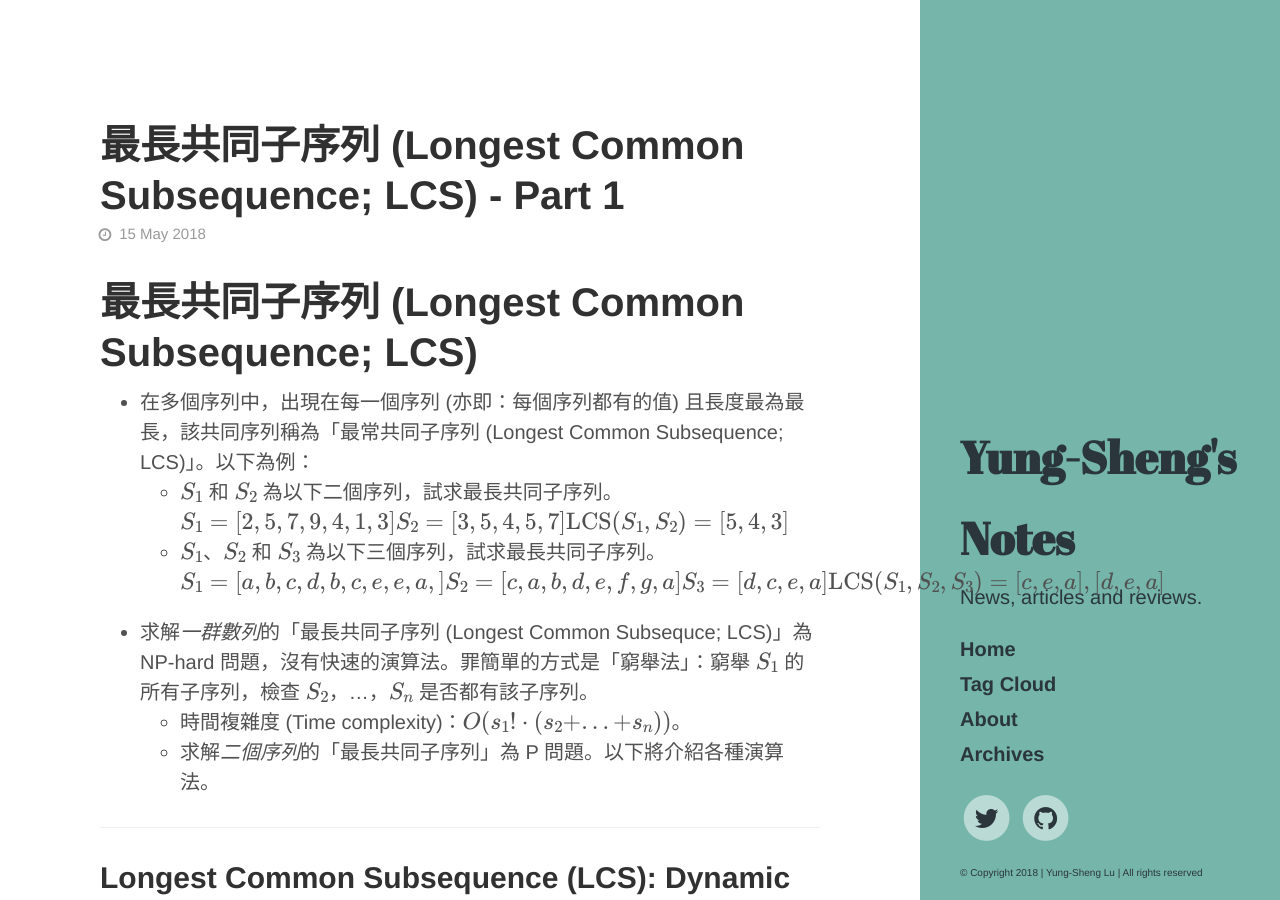
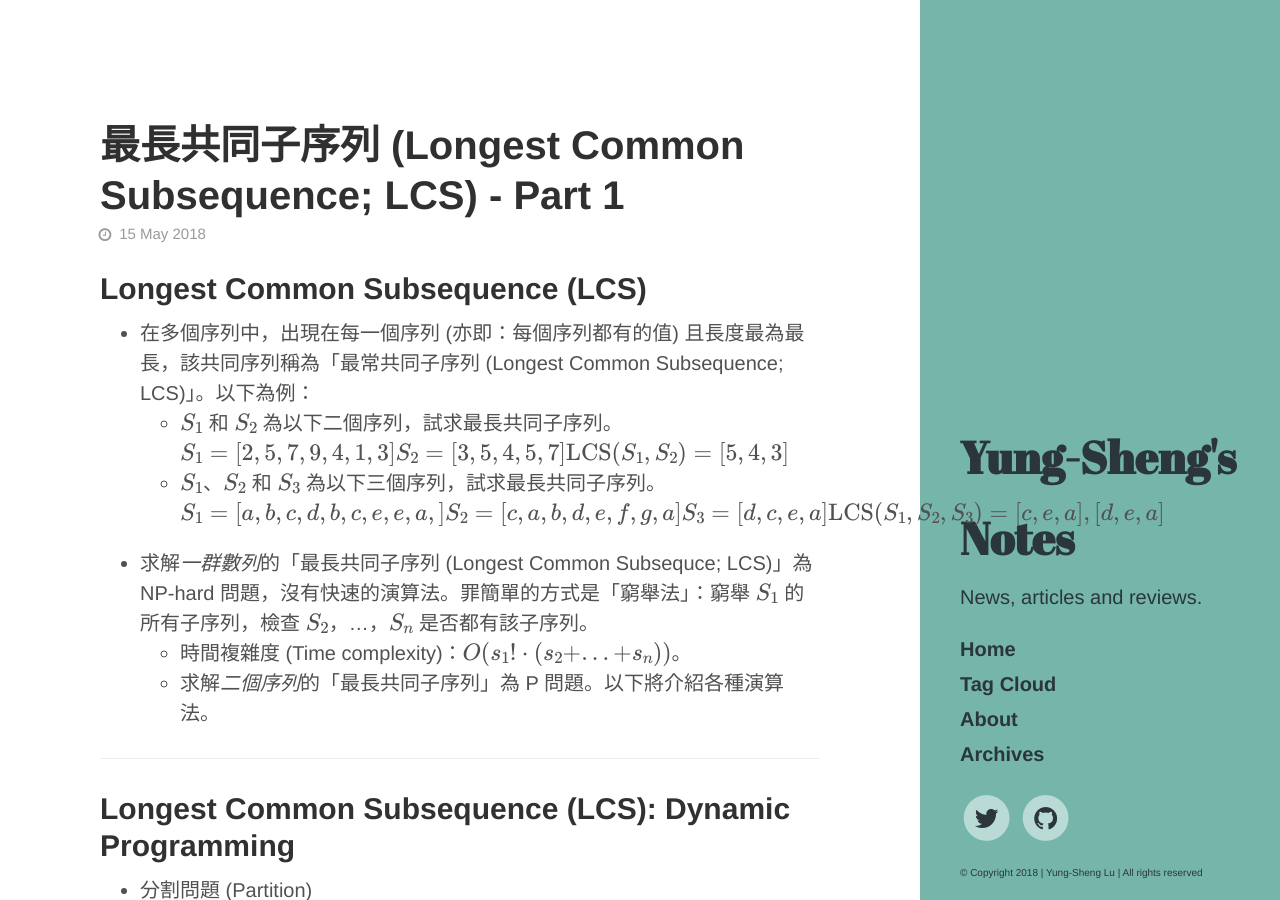
Before and after one commit to dppss90010/yungshenglu.github.io, a Jekyll site: the page built from _posts/2018-05-15-LongestCommonSubsequence.md, in a window 1280 px wide and 900 px high. Built offline with Jekyll 4.4.1, drawn with Linux system fonts in a browser that asks for light colours; formulas are drawn with MathJax 3; comment, search, counter and statistics services are not loaded.

Commit message:
Update latest posts

```diff
--- a/_posts/2018-05-15-LongestCommonSubsequence.md
+++ b/_posts/2018-05-15-LongestCommonSubsequence.md
@@ -13,7 +13,7 @@ github     :
 link       :
 ---
 
-# 最長共同子序列 (Longest Common Subsequence; LCS)
+## Longest Common Subsequence (LCS)
 
 * 在多個序列中，出現在每一個序列 (亦即：每個序列都有的值) 且長度最為最長，該共同序列稱為「最常共同子序列 (Longest Common Subsequence; LCS)」。以下為例：
     * $$S_1$$ 和 $$S_2$$ 為以下二個序列，試求最長共同子序列。
```
